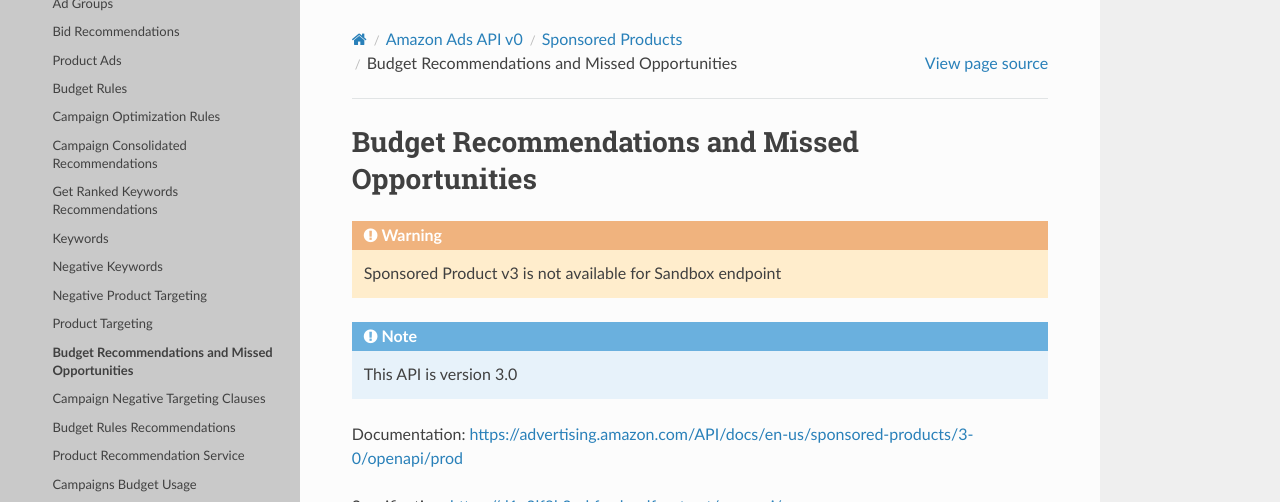
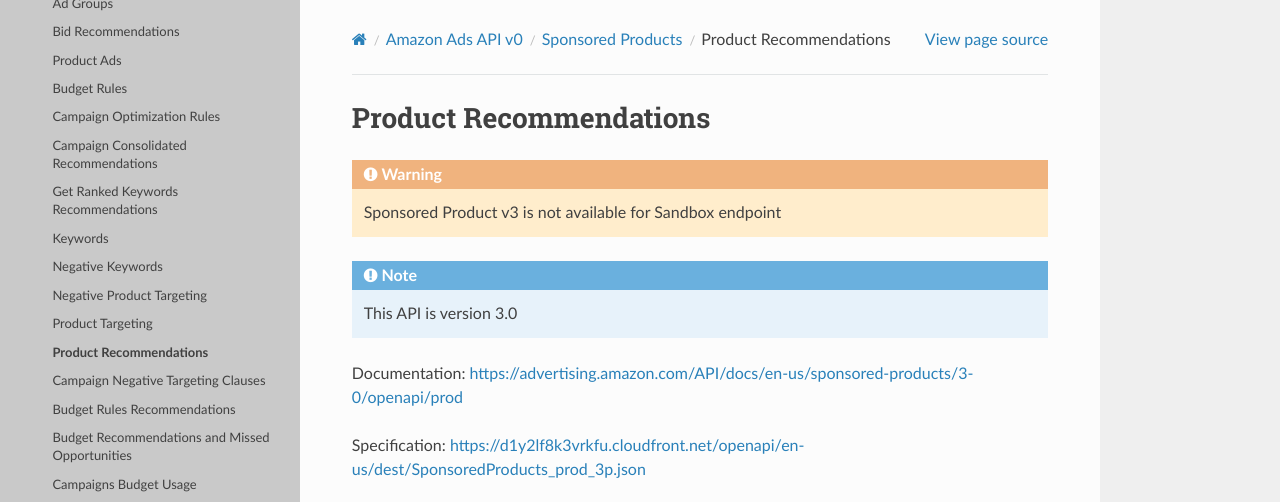
Before and after one commit to denisneuf/python-amazon-ad-api, a Sphinx documentation site: the page built from docs/sp/product_recommendations.rst, in a window 1280 px wide, cut to the strip 0-502 px from the top of the page. Built offline with Sphinx 7.4.7 and the Read the Docs theme 3.1.0, drawn with Linux system fonts in a browser that asks for light colours.

Commit message:
docs: index the new Sponsored Products pages, and fix two mislabels
The README table listed eighteen Sponsored Products modules and three of them
pointed somewhere else or nowhere:

- Campaigns linked to sp/campaignsv3.html, missing the underscore, so the link
  was a 404.
- Product Recommendations and Budget recommendations and missed opportunities
  had their titles swapped across the two rows.

Four pages added during this round were absent from the table: target promotion
groups, initial budget recommendation, keyword group targeting recommendations
and the multi country recommendations.

The two .rst pages carried the same swapped titles, and sp.rst repeated them in
its resource table, so the fix spans the three places that name them. Each page
now matches the class it documents: Product Recommendations holds
ProductRecommendations and Budget Recommendations and Missed Opportunities holds
BudgetRecommendations.

```diff
--- a/docs/sp.rst
+++ b/docs/sp.rst
@@ -26,7 +26,7 @@ Create and manage Sponsored Products campaigns.
     * - :doc:`Initial Budget Recommendation <sp/budget_initial_recommendation>`
       - 1/1
       - --
-    * - :doc:`Product Recommendation Service <sp/budget_recommendations>`
+    * - :doc:`Budget Recommendations and Missed Opportunities <sp/budget_recommendations>`
       - 1/1
       - --
     * - :doc:`Campaigns Budget Usage <sp/campaign_budget_usage>`
@@ -77,7 +77,7 @@ Create and manage Sponsored Products campaigns.
     * - :doc:`Product Ads <sp/product_ads_v3>`
       - 4/4
       - --
-    * - :doc:`Budget Recommendations and Missed Opportunities <sp/product_recommendations>`
+    * - :doc:`Product Recommendation Service <sp/product_recommendations>`
       - 1/1
       - --
     * - :doc:`Product Targeting <sp/product_targeting_v3>`
--- a/docs/sp/budget_recommendations.rst
+++ b/docs/sp/budget_recommendations.rst
@@ -1,5 +1,5 @@
-Product Recommendation Service
-==============================
+Budget Recommendations and Missed Opportunities
+===============================================
 
 .. warning::
 
--- a/docs/sp/product_recommendations.rst
+++ b/docs/sp/product_recommendations.rst
@@ -1,5 +1,5 @@
-Budget Recommendations and Missed Opportunities
-===============================================
+Product Recommendations
+=======================
 
 .. warning::
 
```
Also changed, not shown: README.md (+7 -3 lines).
